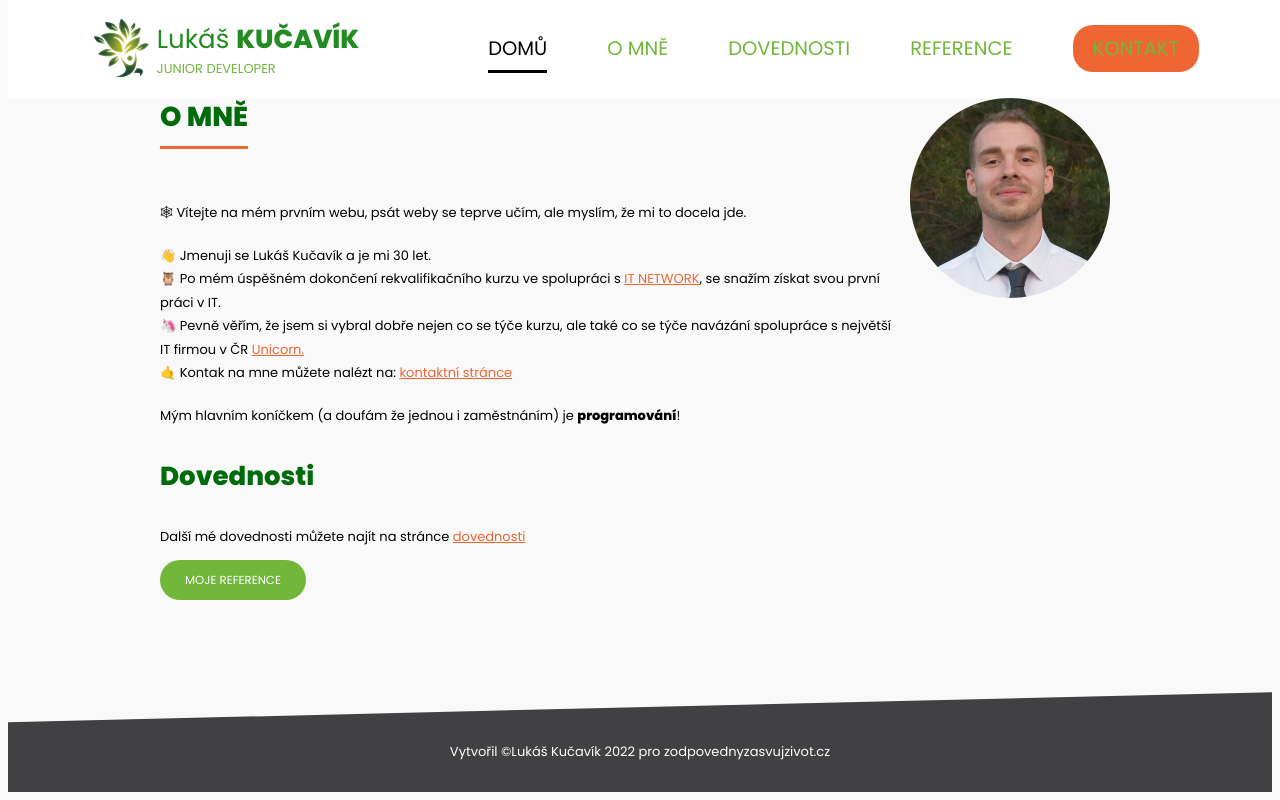
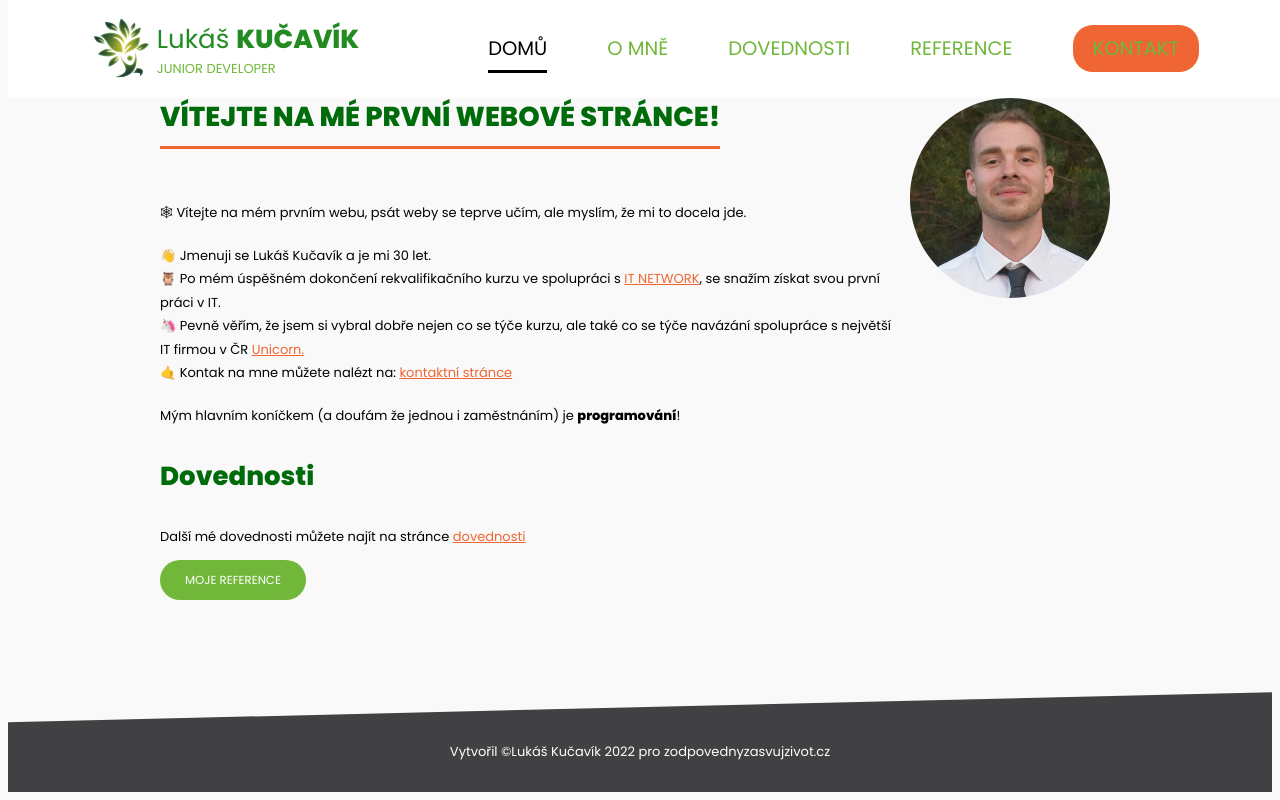
Before and after one commit to valerianoalmondo/SimpleWebSite, a plain HTML site: page index.html in a window 1280 px wide. Drawn offline with Linux system fonts and the light colour scheme.

Commit message:
Changing main page title & problem with uploading img in readme

```diff
--- a/index.html
+++ b/index.html
@@ -30,7 +30,7 @@
 <article>
     <div id="centerer" class="home-article">
         <header>
-            <h1>O mně</h1>
+            <h1>Vítejte na mé první webové stránce!</h1>
         </header>
         <section>
             <p>
```
